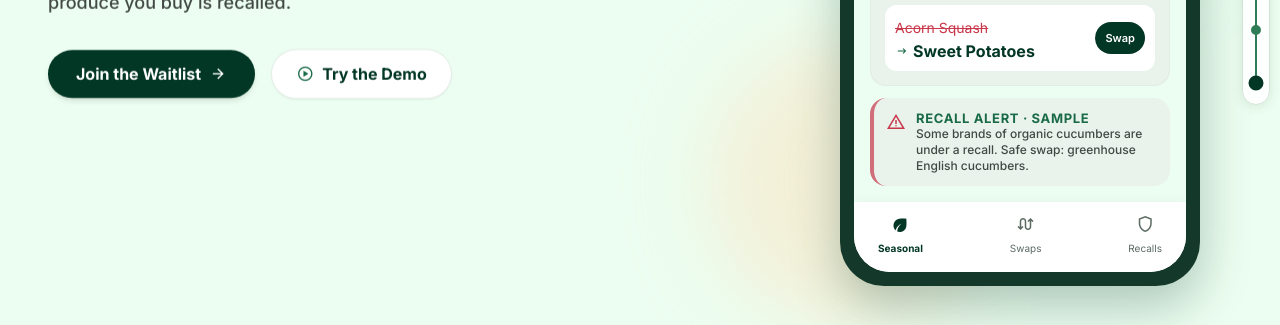
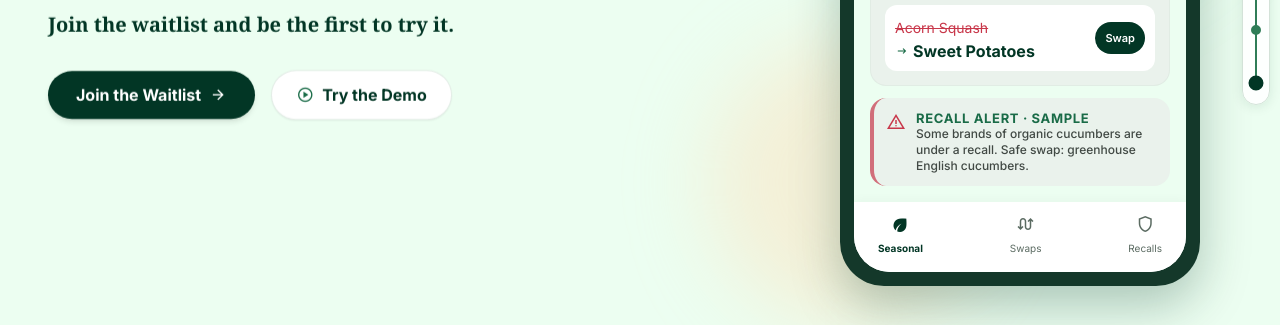
Before and after one commit to KritoMachi/grocery-spotlight, a plain HTML site: page index.html in a window 1280 px wide. Shown: the part 475-800 px from the top of the page. Drawn offline with nearby package versions, Linux system fonts and the light colour scheme.

Commit message:
Add waitlist call to action under hero tagline

```diff
--- a/index.html
+++ b/index.html
@@ -118,6 +118,7 @@
         <p class="font-body-lead text-body-lead text-on-surface-variant max-w-2xl font-medium">
           See what’s in season, swap before you shop, and get alerted when the produce you buy is recalled.
         </p>
+        <p class="font-headline-sm text-headline-sm text-primary -mt-2">Join the waitlist and be the first to try it.</p>
         <div class="flex flex-wrap items-center gap-4 pt-2">
           <a class="inline-flex items-center gap-2 bg-primary text-on-primary hover:bg-primary-container active:scale-[0.98] hover:-translate-y-0.5 px-7 py-3.5 rounded-full font-label-action text-label-action shadow-md hover:shadow-lg hover:shadow-primary/20 transition-all duration-200 group" href="#waitlist-section">
             <span>Join the Waitlist</span>
```
